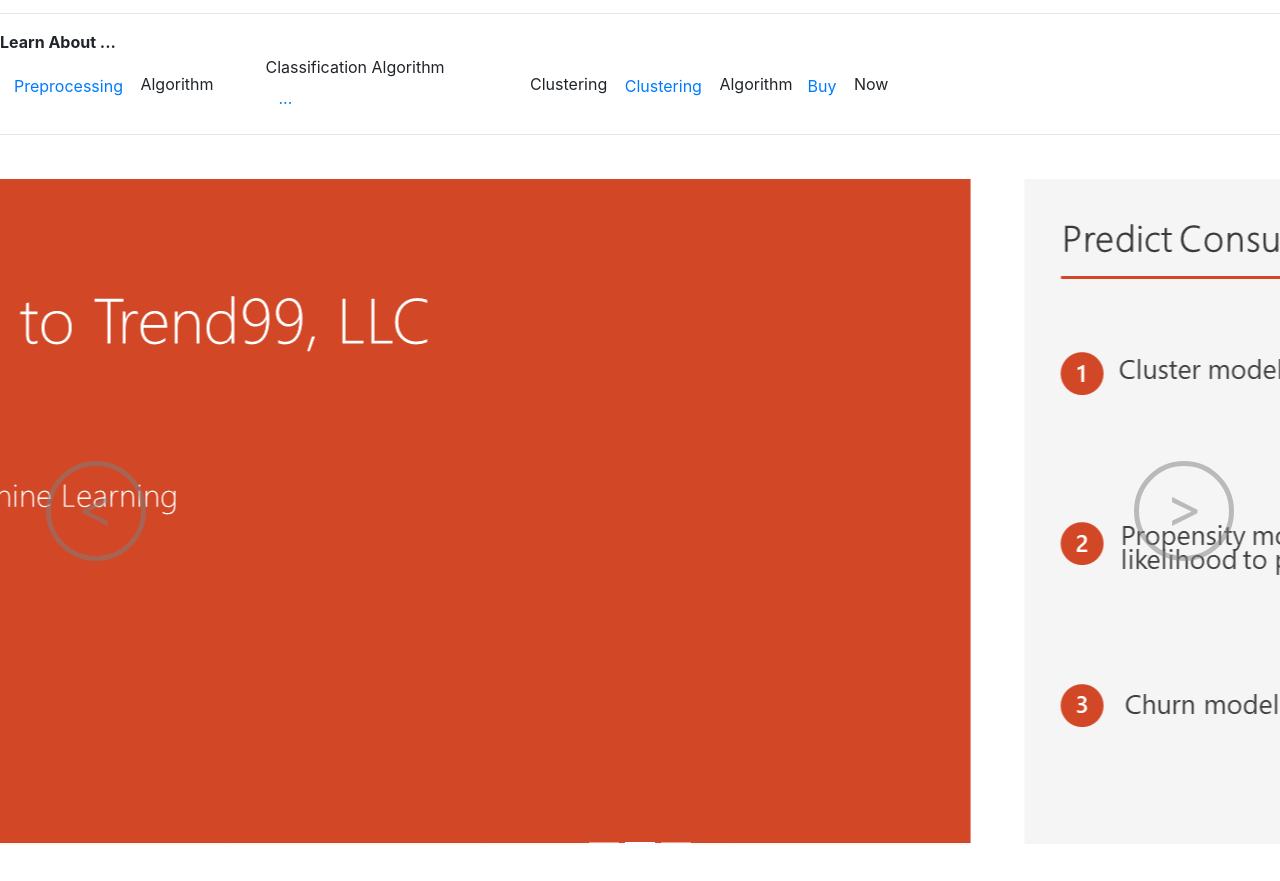
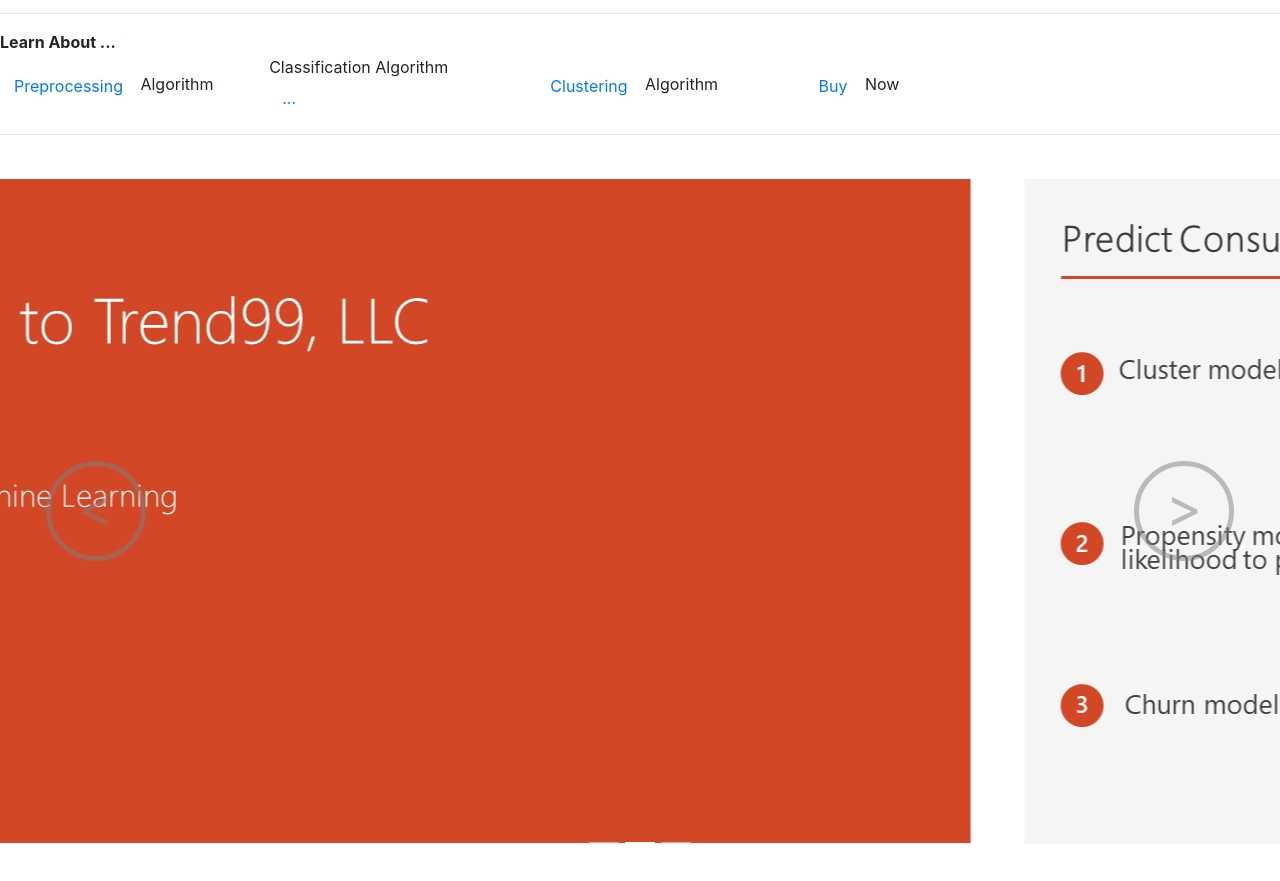
Before and after one commit to 99trend/99trend-website, a plain HTML site: page index.html in a window 1280 px wide. Shown: the part 51-932 px from the top of the page. Drawn offline with nearby package versions, Linux system fonts and the light colour scheme.

Commit message:
Update index.html

```diff
--- a/index.html
+++ b/index.html
@@ -19,29 +19,28 @@
 <B> Learn About ... </B>
 <TABLE BORDER=0>
 <TR>
-	<TD WIDTH=25%>
+	<TD WIDTH=20%>
 <button type="button" class="btn btn-link" data-toggle="modal" data-target="#pre1">
 Preprocessing
 </button>
 Algorithm
 </TD>
 
-<TD WIDTH=25%>
+<TD WIDTH=20%>
 Classification Algorithm<BR>
 <button type="button" class="btn btn-link" data-toggle="modal" data-target="#class1">
 ...
 </button>
 </TD>
 
-<TD WIDTH=25%>
-Clustering
+<TD WIDTH=20%>
 <button type="button" class="btn btn-link" data-toggle="modal" data-target="#cluster1">
 Clustering
 </button>
 Algorithm
 </TD>
 
-<TD WIDTH=25%>
+<TD WIDTH=20%>
 
 <button type="button" class="btn btn-link" data-toggle="modal" data-target="#info1">
 Buy
```
